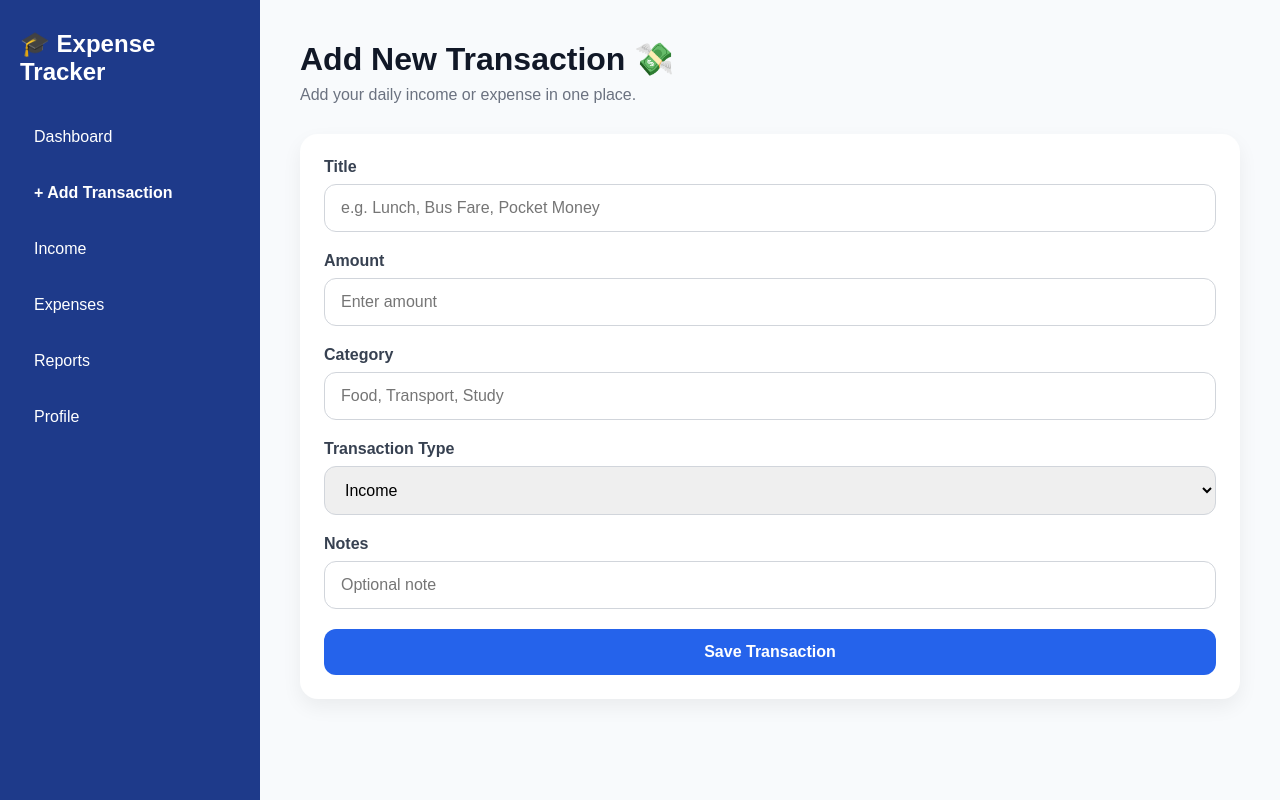
After one commit to NafizEkbal/Smart_Student_Expense_Tracker, a Flask app: page /add_transaction in a window 1280 px wide. The commit adds this page. Run offline with Flask 3, Linux system fonts and the light colour scheme; the visitor is signed in with stand-in values (Sample User, id 1).

Commit message:
Add base template inheritance and add transaction

```diff
--- a/app.py
+++ b/app.py
@@ -1,12 +1,14 @@
 from flask import Flask
 from routes.auth import auth
 from routes.dashboard import dashboard
+from routes.transaction import transaction
 
 app = Flask(__name__)
 app.secret_key="chabi"
 
 app.register_blueprint(auth)
 app.register_blueprint(dashboard)
+app.register_blueprint(transaction)
 
 if __name__ == '__main__':
     app.run(debug=True)
--- /dev/null
+++ b/routes/transaction.py
@@ -0,0 +1,24 @@
+from flask import Blueprint,request,render_template,session,redirect,url_for
+from db import get_db_connection
+
+transaction = Blueprint("transaction",__name__)
+
+@transaction.route("/add_transaction", methods=['POST','GET'])
+def add_transaction():
+    if "user_id" not in session:
+        return redirect(url_for("auth.login"))
+
+    if request.method == "POST":
+        title = request.form.get("title")
+        amount = request.form.get("amount")
+        category = request.form.get("category")
+        transactionType = request.form.get("transactionType")
+        note = request.form.get("note") or None
+
+        conn = get_db_connection()
+        cursor = conn.cursor()
+        cursor.execute("INSERT INTO transactions (user_id,title,amount,category,transaction_type,note) VALUES (%s,%s,%s,%s,%s,%s)",(session["user_id"],title,amount,category,transactionType,note))
+        conn.commit()
+        return redirect(url_for("dashboard.home"))
+
+    return render_template("add_transaction.html")
--- a/static/css/style.css
+++ b/static/css/style.css
@@ -300,3 +300,17 @@ td {
 .action-btn:hover {
   background: #1d4ed8;
 }
+
+.add-btn {
+  color: white;
+  font-weight: bold;
+}
+
+input,
+select {
+  width: 100%;
+  padding: 14px 16px;
+  border: 1px solid #d1d5db;
+  border-radius: 12px;
+  font-size: 16px;
+}
--- /dev/null
+++ b/templates/add_transaction.html
@@ -0,0 +1,46 @@
+{% extends "base.html" %}
+
+{% block title%} Add Transaction - Smart Student Expense Tracker {% endblock %}
+
+{% block content %}
+    <main class="dashboard-main">
+      <header class="dashboard-header">
+        <h1>Add New Transaction 💸</h1>
+        <p>Add your daily income or expense in one place.</p>
+      </header>
+
+      <section class="transactions-section">
+        <form method="post" action="/add_transaction">
+          <div class="form-group">
+            <label>Title</label>
+            <input type="text" placeholder="e.g. Lunch, Bus Fare, Pocket Money" name="title" required />
+          </div>
+
+          <div class="form-group">
+            <label>Amount</label>
+            <input type="number" placeholder="Enter amount" name="amount" required />
+          </div>
+
+          <div class="form-group">
+            <label>Category</label>
+            <input type="text" placeholder="Food, Transport, Study" name="category" required />
+          </div>
+
+          <div class="form-group">
+            <label>Transaction Type</label>
+            <select name="transactionType">
+              <option value="income">Income</option>
+              <option value="expense">Expense</option>
+            </select>
+          </div>
+
+          <div class="form-group">
+            <label>Notes</label>
+            <input type="text" placeholder="Optional note" name="note" />
+          </div>
+
+          <button class="login-btn" type="submit">Save Transaction</button>
+        </form>
+      </section>
+    </main>
+{% endblock %}
--- /dev/null
+++ b/templates/base.html
@@ -0,0 +1,26 @@
+<!DOCTYPE html>
+<html lang="en">
+<head>
+  <meta charset="UTF-8" />
+  <meta name="viewport" content="width=device-width, initial-scale=1.0" />
+  <title>{% block title %} Dashboard - Smart Student Expense Tracker {% endblock%}</title>
+  <link rel="stylesheet" href="{{url_for('static', filename='css/style.css')}}" />
+</head>
+<body>
+  <div class="dashboard-layout">
+    <aside class="sidebar">
+      <h2 >🎓 Expense Tracker</h2>
+      <nav>
+        <a href="/home">Dashboard</a>
+        <a href="/add_transaction" class="add-btn">+ Add Transaction</a>
+        <a href="#">Income</a>
+        <a href="#">Expenses</a>
+        <a href="#">Reports</a>
+        <a href="#">Profile</a>
+      </nav>
+    </aside>
+
+    {% block content %}{% endblock %}
+  </div>
+</body>
+</html>
```
Also changed, not shown: templates/home.html (+7 -20 lines).
